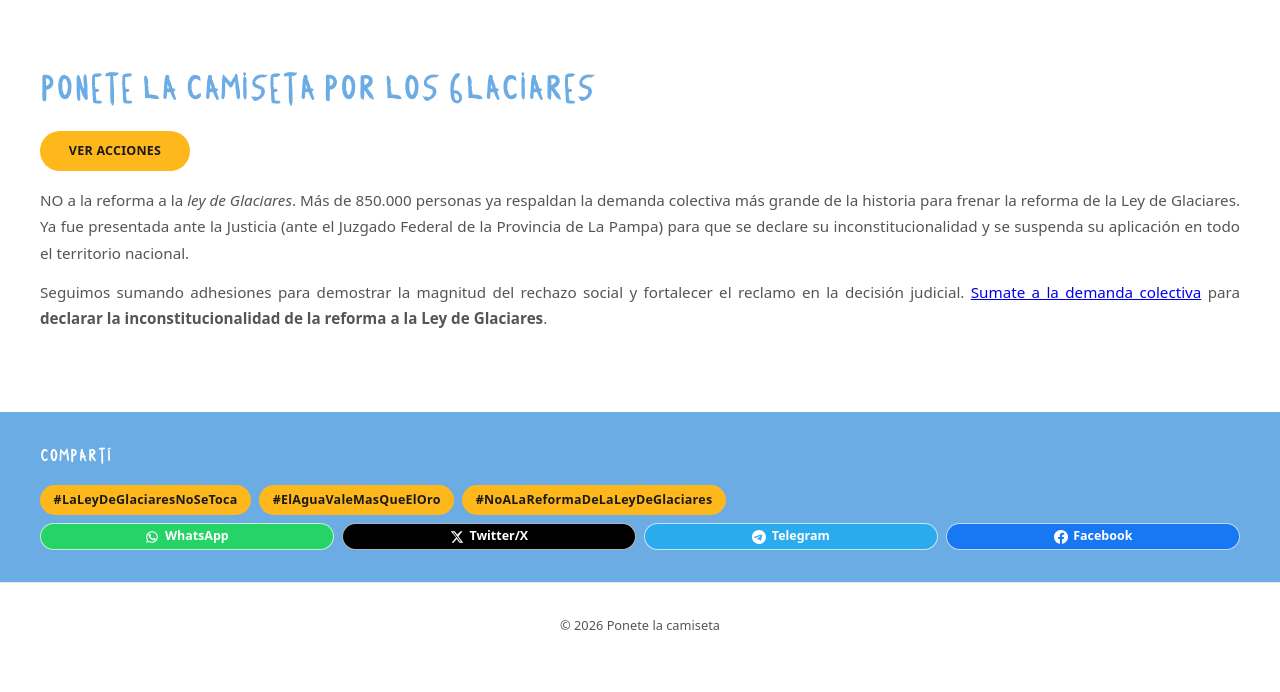
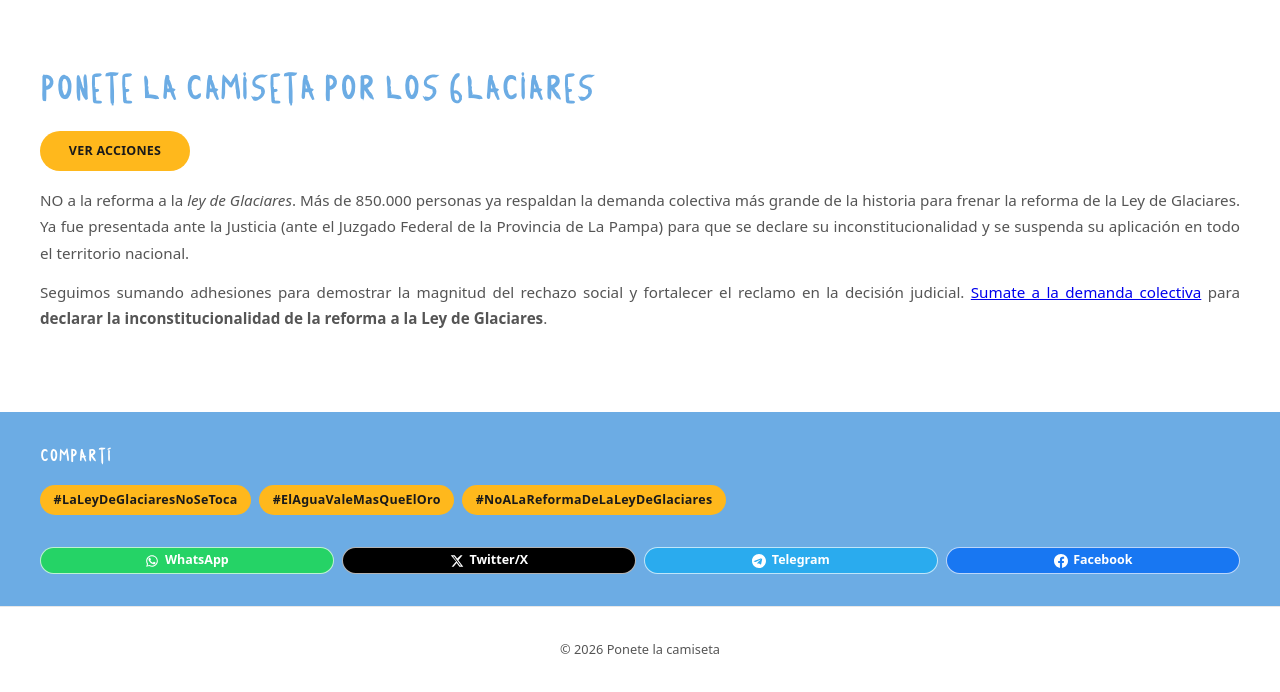
Before and after one commit to LaCamisetaOrg/LaCamisetaOrg.github.io, a Jekyll site: the page built from _causes/glaciares.md, in a window 1280 px wide. Shown: the part 513-1205 px from the top of the page. Built offline with Jekyll 4.4.1, drawn with Linux system fonts in a browser that asks for light colours; before the commit the page ends 1181 px from its top, so only the background shows below that.

Commit message:
Add files via upload

```diff
--- a/assets/css/main.css
+++ b/assets/css/main.css
@@ -567,7 +567,7 @@ ul[role="list"] {
   flex-wrap: wrap;
   gap: var(--space-xs);
   margin-top: var(--space-xs);
-  margin-bottom: var(--space-xs);
+  margin-bottom: var(--space-md);
 }
 
 .hashtag-chip {
```
